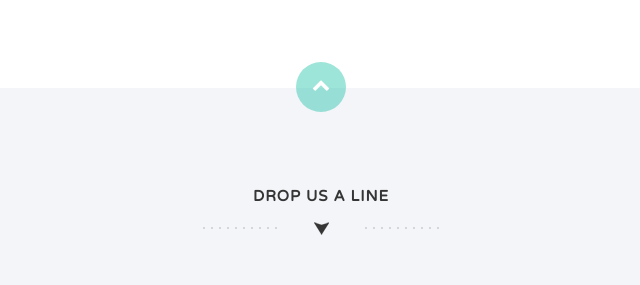
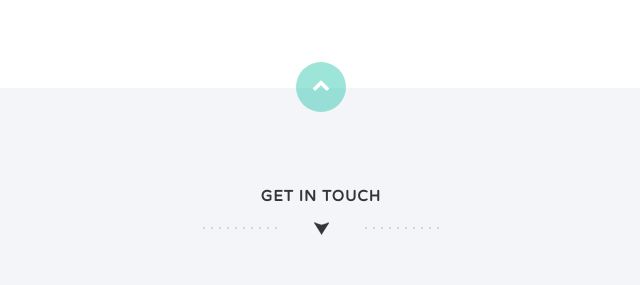
Before and after one commit to LambrosCrypto/Nebulas, a plain HTML site: page RandomNumberContractFinal/noextension.html in a window 1280 px wide. Shown: the part 1725-2010 px from the top of the page, 319-959 px from the left. Drawn offline with nearby package versions, Linux system fonts and the light colour scheme.

Commit message:
Estética

```diff
--- a/RandomNumberContractFinal/noextension.html
+++ b/RandomNumberContractFinal/noextension.html
@@ -111,7 +111,7 @@
           <div class="container">
             <div class="row">
               <div class="col-md-12">
-                <h1 class="arrow">Drop us a line</h1>
+                <h1 class="arrow">Get in Touch</h1>
               </div>
             </div>
             <div class="row contact-details">
```
